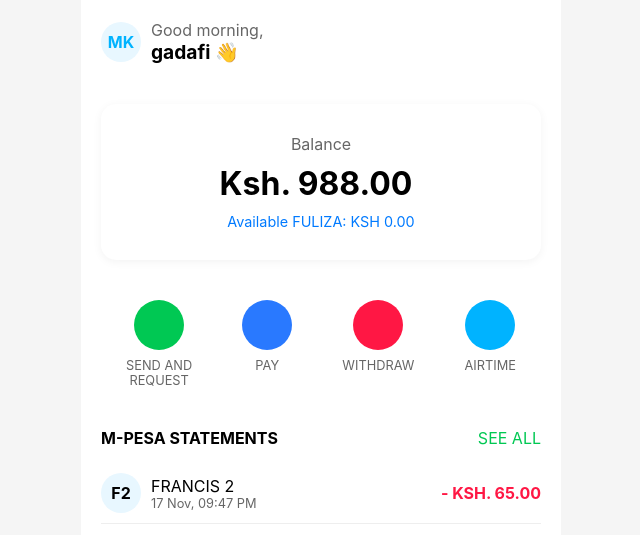
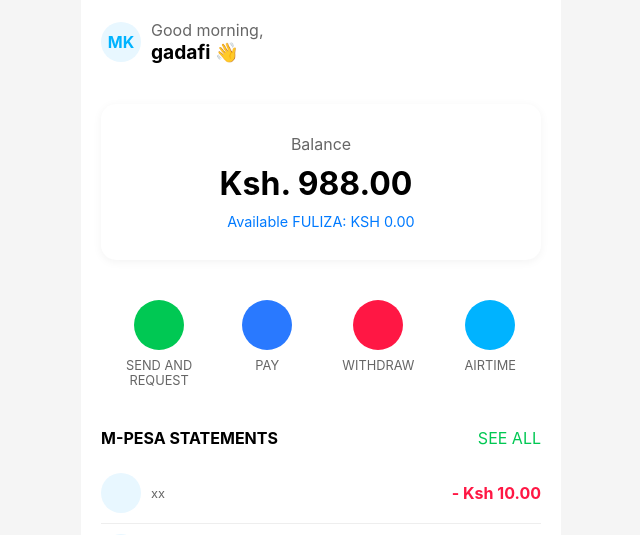
Before and after one commit to steve-ongera/Mobi-Mysql-Django-, a Django app: page / in a window 1280 px wide. Shown: the top 535 px of the page, without its empty margins (319-959 px from the left). Run offline with Django 5.2, Linux system fonts and the light colour scheme; a user stored in the database is signed in; data comes from the database, SQL or seed files in the repository; both versions use the stored data as it was after the commit; some libraries are stand-ins or nearby versions.

Commit message:
modified the dashboard.html under the part of recent transaction

```diff
--- a/templates/dashboard.html
+++ b/templates/dashboard.html
@@ -81,17 +81,35 @@
                 <div class="statements-title">M-PESA STATEMENTS</div>
                 <a href="#" class="see-all">SEE ALL</a>
             </div>
-            <div class="transaction">
-                <div class="transaction-left">
-                    <div class="transaction-avatar">F2</div>
-                    <div class="transaction-info">
-                        <div>FRANCIS 2</div>
-                        <div class="transaction-date">17 Nov, 09:47 PM</div>
+
+            <!-- Loop through each transaction and display it -->
+            {% for transaction in transactions %}
+                <div class="transaction">
+                    <div class="transaction-left">
+                        <div class="transaction-avatar">
+                            <!-- You can modify this to show an avatar or an initial -->
+                            {{ transaction.sender.first_name|slice:":2" }} <!-- Display the first two letters of the sender's first name -->
+                        </div>
+                        <div class="transaction-info">
+                            <div>{{ transaction.sender.first_name }} {{ transaction.sender.last_name }}</div>
+                            <div class="transaction-date">
+                                <!-- You can adjust this format as needed -->
+                                {{ transaction.date|date:"d M, H:i A" }}xx  <!-- Adjust the date format -->
+                            </div>
+                        </div>
+                    </div>
+                    <div class="transaction-amount">
+                        <!-- Display the transaction amount with sign depending on sender/receiver -->
+                        {% if transaction.sender == user %}
+                            - Ksh {{ transaction.amount }}  <!-- Negative sign for sent money -->
+                        {% else %}
+                            + Ksh {{ transaction.amount }}  <!-- Positive sign for received money -->
+                        {% endif %}
                     </div>
                 </div>
-                <div class="transaction-amount">- KSH. 65.00</div>
-            </div>
+            {% endfor %}
         </div>
+
 
         <div class="banner">
             <img src="/api/placeholder/400/150" alt="Safarilink Promotion">
```
Also changed, not shown: db.sqlite3.
